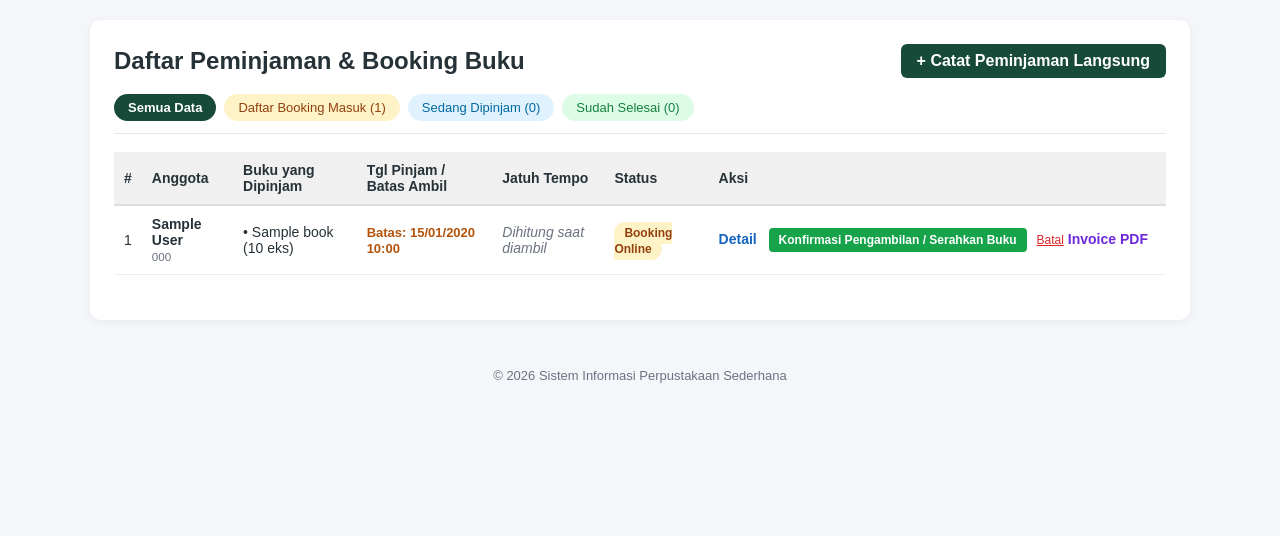
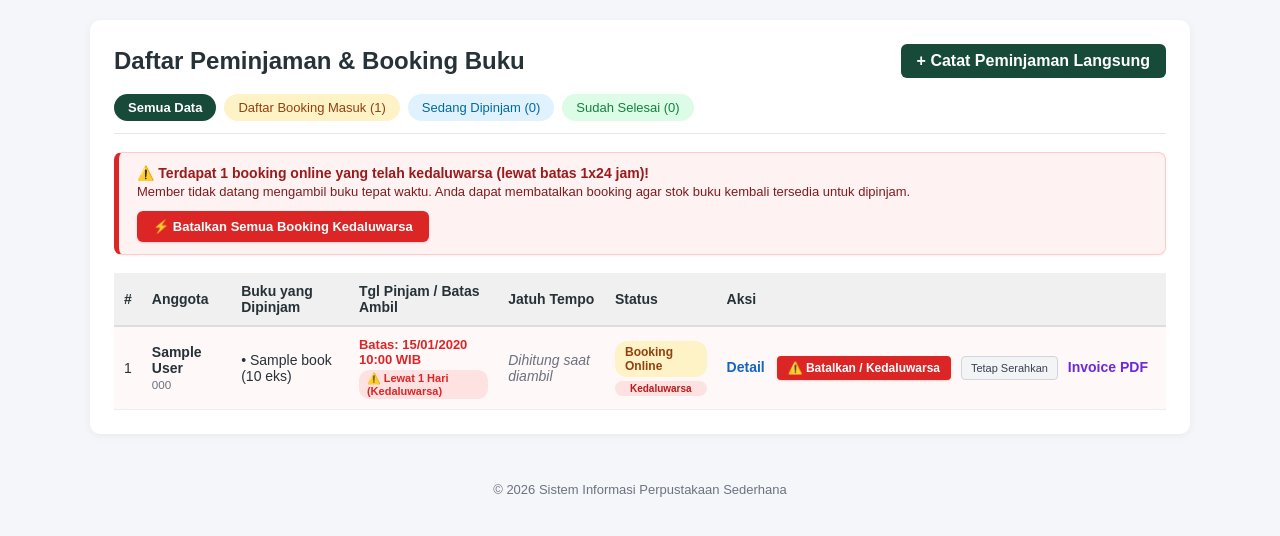
Before and after one commit to rann11u/Sistem-Informasi-Perpustakaan-Sederhana, a Laravel app: page /borrowings in a window 1280 px wide. Shown: the part 197-733 px from the top of the page. Run offline with Laravel 12, Linux system fonts and the light colour scheme; a user stored in the database is signed in; data comes from the database, SQL or seed files in the repository; tables that the repository leaves empty hold one stand-in row (values such as "Sample post"); parts of the project's set-up code (start-up, migrations or seed data) failed here and were passed over.

Commit message:
feat: tambah fitur batalkan dan otomatis kedaluwarsa booking lebih dari 1 hari

```diff
--- a/app/Http/Controllers/BorrowingController.php
+++ b/app/Http/Controllers/BorrowingController.php
@@ -27,7 +27,13 @@ class BorrowingController extends Controller
         $countBorrowed = Borrowing::where('status', 'borrowed')->count();
         $countReturned = Borrowing::where('status', 'returned')->count();
 
-        return view('borrowings.index', compact('borrowings', 'countBooked', 'countBorrowed', 'countReturned'));
+        // Hitung berapa booking yang telah kedaluwarsa (lewat batas 1x24 jam)
+        $countExpired  = Borrowing::where('status', 'booked')
+            ->whereNotNull('pickup_deadline')
+            ->where('pickup_deadline', '<', now())
+            ->count();
+
+        return view('borrowings.index', compact('borrowings', 'countBooked', 'countBorrowed', 'countReturned', 'countExpired'));
     }
 
     // Tampilkan form tambah peminjaman langsung (offline)
@@ -125,15 +131,34 @@ class BorrowingController extends Controller
             return back()->with('error', 'Hanya transaksi berstatus booking yang dapat dibatalkan.');
         }
 
+        $isExpired = $borrowing->isExpired();
+
         // Kembalikan stok setiap buku yang dibooking
         foreach ($borrowing->details as $detail) {
-            $detail->book->increment('stock', $detail->quantity);
+            if ($detail->book) {
+                $detail->book->increment('stock', $detail->quantity);
+            }
         }
 
         $borrowing->status = 'cancelled';
         $borrowing->save();
 
+        if ($isExpired) {
+            return back()->with('success', 'Booking berhasil dibatalkan karena telah melewati batas waktu 1x24 jam (kedaluwarsa). Stok buku telah otomatis dikembalikan ke katalog.');
+        }
+
         return back()->with('success', 'Booking berhasil dibatalkan dan stok buku telah dikembalikan.');
+    }
+
+    // Batalkan Seluruh Booking yang Kedaluwarsa (> 1 Hari) Sekaligus
+    public function cancelAllExpired() {
+        $count = Borrowing::cancelExpiredBookings();
+
+        if ($count > 0) {
+            return back()->with('success', "Berhasil membatalkan {$count} booking yang kedaluwarsa (> 1 hari). Seluruh stok buku telah dikembalikan ke katalog.");
+        }
+
+        return back()->with('info', 'Tidak ada booking yang kedaluwarsa saat ini.');
     }
 
     // Tampilkan form pengembalian buku
--- a/app/Models/Borrowing.php
+++ b/app/Models/Borrowing.php
@@ -44,4 +44,42 @@ class Borrowing extends Model
     {
         return $this->hasMany(BorrowingDetail::class);
     }
+
+    /**
+     * Memeriksa apakah booking online sudah kedaluwarsa (> 1 hari / lewat pickup_deadline)
+     */
+    public function isExpired(): bool
+    {
+        return $this->status === 'booked'
+            && $this->pickup_deadline
+            && $this->pickup_deadline->isPast();
+    }
+
+    /**
+     * Membatalkan seluruh booking yang kedaluwarsa (> 1 hari) dan mengembalikan stok buku
+     *
+     * @return int Jumlah booking yang berhasil dibatalkan
+     */
+    public static function cancelExpiredBookings(): int
+    {
+        $expiredList = self::where('status', 'booked')
+            ->whereNotNull('pickup_deadline')
+            ->where('pickup_deadline', '<', now())
+            ->with('details.book')
+            ->get();
+
+        $count = 0;
+        foreach ($expiredList as $borrowing) {
+            foreach ($borrowing->details as $detail) {
+                if ($detail->book) {
+                    $detail->book->increment('stock', $detail->quantity);
+                }
+            }
+            $borrowing->status = 'cancelled';
+            $borrowing->save();
+            $count++;
+        }
+
+        return $count;
+    }
 }
--- a/resources/views/borrowings/index.blade.php
+++ b/resources/views/borrowings/index.blade.php
@@ -24,6 +24,26 @@
         </a>
     </div>
 
+    {{-- Banner Peringatan Booking Kedaluwarsa --}}
+    @if(isset($countExpired) && $countExpired > 0)
+        <div style="background:#fef2f2; border:1px solid #fecaca; border-left:5px solid #dc2626; padding:12px 18px; border-radius:8px; margin-bottom:18px; display:flex; justify-content:space-between; align-items:center; flex-wrap:wrap; gap:12px; box-shadow:0 1px 3px rgba(0,0,0,0.05);">
+            <div>
+                <strong style="color:#991b1b; font-size:14px; display:flex; align-items:center; gap:6px;">
+                    ⚠️ Terdapat {{ $countExpired }} booking online yang telah kedaluwarsa (lewat batas 1x24 jam)!
+                </strong>
+                <div style="color:#7f1d1d; font-size:13px; margin-top:3px;">
+                    Member tidak datang mengambil buku tepat waktu. Anda dapat membatalkan booking agar stok buku kembali tersedia untuk dipinjam.
+                </div>
+            </div>
+            <form action="{{ route('borrowings.cancel-expired') }}" method="POST" onsubmit="return confirm('Apakah Anda yakin ingin membatalkan SEMUA ({{ $countExpired }}) booking yang kedaluwarsa?\n\nStok seluruh buku akan otomatis dikembalikan ke katalog perpustakaan.')">
+                @csrf
+                <button type="submit" style="background:#dc2626; color:white; border:none; padding:8px 16px; border-radius:6px; font-weight:bold; font-size:13px; cursor:pointer; box-shadow:0 1px 2px rgba(220,38,38,0.2);">
+                    ⚡ Batalkan Semua Booking Kedaluwarsa
+                </button>
+            </form>
+        </div>
+    @endif
+
     <table style="width:100%; border-collapse:collapse; font-size:14px;">
         <thead>
             <tr style="background:#f0f0f0;">
@@ -38,7 +58,11 @@
         </thead>
         <tbody>
             @forelse ($borrowings as $borrowing)
-                <tr style="border-bottom:1px solid #eee;">
+                @php
+                    $isBooked  = $borrowing->status === 'booked';
+                    $isExpired = $isBooked && $borrowing->isExpired();
+                @endphp
+                <tr style="border-bottom:1px solid #eee; {{ $isExpired ? 'background:#fff8f8;' : '' }}">
                     <td style="padding:10px;">{{ $loop->iteration }}</td>
 
                     {{-- Nama & Kode Anggota --}}
@@ -56,10 +80,19 @@
 
                     {{-- Tanggal / Batas Ambil --}}
                     <td style="padding:10px;">
-                        @if($borrowing->status === 'booked')
-                            <span style="color:#b45309; font-weight:bold; font-size:13px;">
-                                Batas: {{ $borrowing->pickup_deadline ? $borrowing->pickup_deadline->format('d/m/Y H:i') : '-' }}
+                        @if($isBooked)
+                            <div style="font-weight:bold; font-size:13px; {{ $isExpired ? 'color:#dc2626;' : 'color:#b45309;' }}">
+                                Batas: {{ $borrowing->pickup_deadline ? $borrowing->pickup_deadline->format('d/m/Y H:i') : '-' }} WIB
+                            </div>
+                            @if($isExpired)
+                                <span style="background:#fee2e2; color:#dc2626; padding:2px 8px; border-radius:10px; font-size:11px; font-weight:bold; display:inline-block; margin-top:3px;">
+                                    ⚠️ Lewat 1 Hari (Kedaluwarsa)
                                 </span>
+                            @else
+                                <span style="background:#ecfdf5; color:#047857; padding:2px 8px; border-radius:10px; font-size:11px; display:inline-block; margin-top:3px;">
+                                    Sisa: {{ now()->diffForHumans($borrowing->pickup_deadline, ['parts' => 2, 'syntax' => \Carbon\CarbonInterface::DIFF_ABSOLUTE]) }}
+                                </span>
+                            @endif
                         @else
                             {{ $borrowing->borrow_date ? $borrowing->borrow_date->format('d/m/Y') : '-' }}
                         @endif
@@ -77,9 +110,14 @@
                     {{-- Status --}}
                     <td style="padding:10px;">
                         @if ($borrowing->status === 'booked')
-                            <span style="background:#fef3c7; color:#92400e; padding:4px 10px; border-radius:12px; font-size:12px; font-weight:bold;">
+                            <span style="background:#fef3c7; color:#92400e; padding:4px 10px; border-radius:12px; font-size:12px; font-weight:bold; display:inline-block;">
                                 Booking Online
                             </span>
+                            @if($isExpired)
+                                <span style="background:#fee2e2; color:#b91c1c; padding:2px 8px; border-radius:10px; font-size:10px; font-weight:bold; display:block; margin-top:4px; text-align:center;">
+                                    Kedaluwarsa
+                                </span>
+                            @endif
                         @elseif ($borrowing->status === 'borrowed')
                             <span style="background:#e0f2fe; color:#0369a1; padding:4px 10px; border-radius:12px; font-size:12px; font-weight:bold;">
                                 Dipinjam
@@ -99,20 +137,41 @@
                     <td style="padding:10px; white-space:nowrap;">
                         <a href="{{ route('borrowings.show', $borrowing->id) }}" style="color:#1565c0; margin-right:8px; text-decoration:none; font-weight:bold;">Detail</a>
 
-                        {{-- Tombol Konfirmasi Penyerahan Buku Jika Status BOOKED --}}
+                        {{-- Tombol Aksi untuk Status BOOKED --}}
                         @if ($borrowing->status === 'booked')
-                            <form action="{{ route('borrowings.confirm-pickup', $borrowing->id) }}" method="POST" style="display:inline;" onsubmit="return confirm('Konfirmasi bahwa member telah datang dan buku telah diserahkan?')">
+                            @if ($isExpired)
+                                {{-- Jika Sudah Kedaluwarsa (> 1 Hari): Tombol Batalkan / Kedaluwarsa Lebih Menonjol --}}
+                                <form action="{{ route('borrowings.cancel-booking', $borrowing->id) }}" method="POST" style="display:inline;"
+                                      onsubmit="return confirm('Booking ini telah KEDALUWARSA (melewati 1x24 jam).\n\nBatalkan booking sekarang dan kembalikan stok buku ke katalog?')">
+                                    @csrf
+                                    <button type="submit" style="background:#dc2626; color:white; border:none; padding:5px 11px; border-radius:4px; font-size:12px; font-weight:bold; cursor:pointer; margin-right:6px; box-shadow:0 1px 2px rgba(220,38,38,0.2);">
+                                        ⚠️ Batalkan / Kedaluwarsa
+                                    </button>
+                                </form>
+                                <form action="{{ route('borrowings.confirm-pickup', $borrowing->id) }}" method="POST" style="display:inline;"
+                                      onsubmit="return confirm('Peringatan: Booking ini sebenarnya sudah lewat batas 1x24 jam.\n\nApakah Anda tetap ingin menyerahkan buku kepada member?')">
+                                    @csrf
+                                    <button type="submit" style="background:#f3f4f6; color:#374151; border:1px solid #d1d5db; padding:5px 9px; border-radius:4px; font-size:11px; cursor:pointer; margin-right:6px;">
+                                        Tetap Serahkan
+                                    </button>
+                                </form>
+                            @else
+                                {{-- Masih Berlaku (Dalam Batas 1x24 Jam) --}}
+                                <form action="{{ route('borrowings.confirm-pickup', $borrowing->id) }}" method="POST" style="display:inline;"
+                                      onsubmit="return confirm('Konfirmasi bahwa member telah datang dan buku telah diserahkan?')">
                                     @csrf
                                     <button type="submit" style="background:#16a34a; color:white; border:none; padding:5px 10px; border-radius:4px; font-size:12px; font-weight:bold; cursor:pointer; margin-right:6px;">
                                         Konfirmasi Pengambilan / Serahkan Buku
                                     </button>
                                 </form>
-                            <form action="{{ route('borrowings.cancel-booking', $borrowing->id) }}" method="POST" style="display:inline;" onsubmit="return confirm('Batalkan booking ini dan kembalikan stok buku?')">
+                                <form action="{{ route('borrowings.cancel-booking', $borrowing->id) }}" method="POST" style="display:inline;"
+                                      onsubmit="return confirm('Batalkan booking ini dan kembalikan stok buku?')">
                                     @csrf
                                     <button type="submit" style="color:#dc2626; background:none; border:none; cursor:pointer; font-size:12px; padding:0; text-decoration:underline;">
-                                    Batal
+                                        Batalkan
                                     </button>
                                 </form>
+                            @endif
                         @endif
 
                         {{-- Tombol Proses Pengembalian Jika Status BORROWED --}}
--- a/routes/web.php
+++ b/routes/web.php
@@ -60,6 +60,7 @@ Route::middleware('auth')->group(function () {
         Route::resource('members', MemberController::class);
 
         // Peminjaman & Aksi Konfirmasi Booking Petugas
+        Route::post('/borrowings/cancel-expired', [BorrowingController::class, 'cancelAllExpired'])->name('borrowings.cancel-expired');
         Route::post('/borrowings/{borrowing}/confirm-pickup', [BorrowingController::class, 'confirmPickup'])->name('borrowings.confirm-pickup');
         Route::post('/borrowings/{borrowing}/cancel-booking', [BorrowingController::class, 'cancelBooking'])->name('borrowings.cancel-booking');
         Route::get('/borrowings/{borrowing}/invoice', [BorrowingController::class, 'invoice'])->name('borrowings.invoice');
```
Also changed, not shown: app/Console/Commands/CancelExpiredBookings.php (added, +41 -0 lines). Lines whose indentation alone changed are shown as unchanged.
